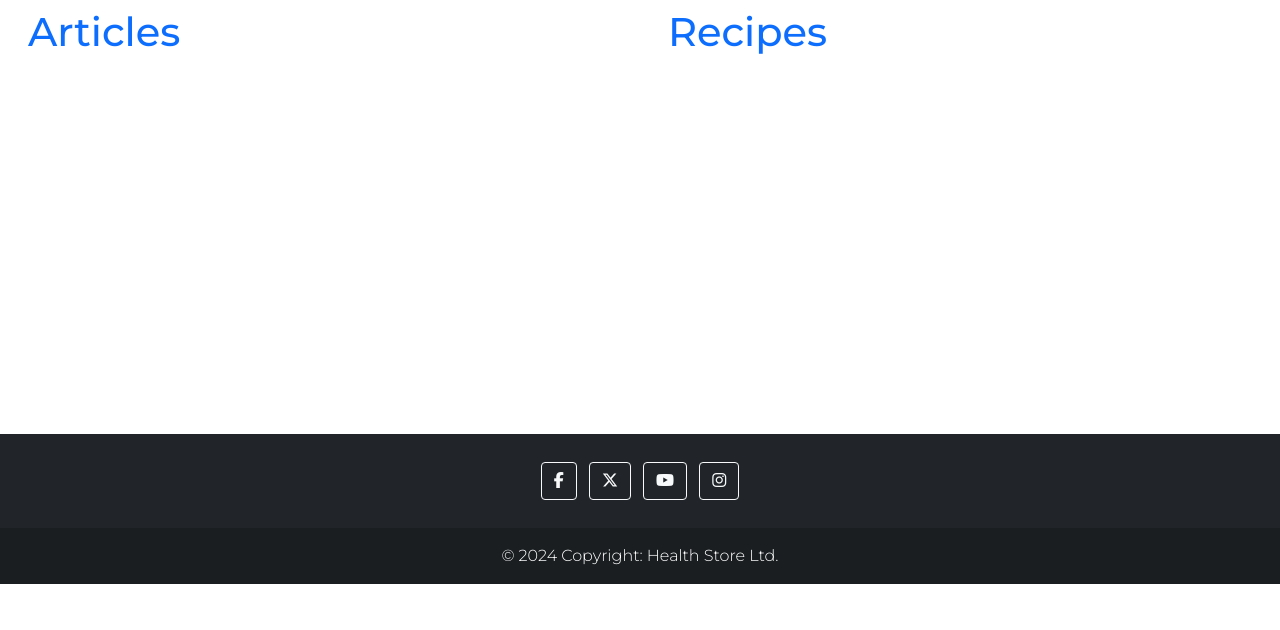
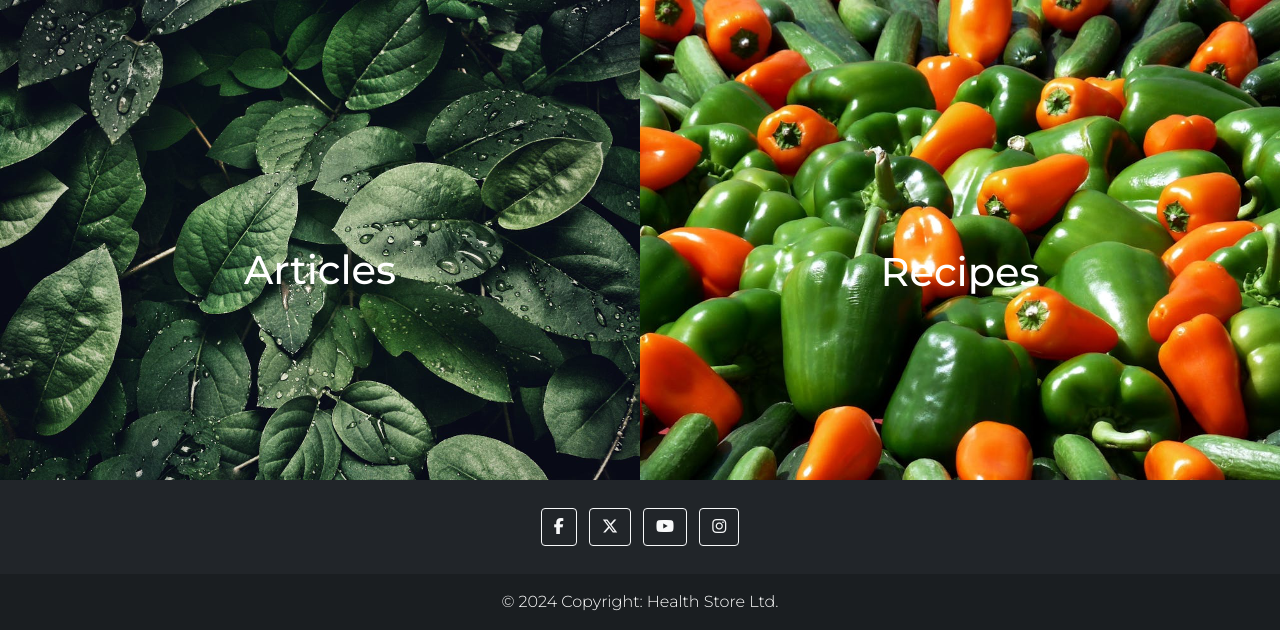
Before and after one commit to Agnieszka-21/health-store, a Django app: page /blog/ in a window 1280 px wide. Shown: the part 216-846 px from the top of the page. Before the commit the page ends 800 px from the top, so only its background shows below. Run offline with Django 4.2, Linux system fonts and the light colour scheme; some libraries are stand-ins or nearby versions; some web fonts are replaced.

Commit message:
Develop styling for the general blog page leading to articles/recipes

```diff
--- a/blog/static/blog/css/blog.css
+++ b/blog/static/blog/css/blog.css
@@ -1,3 +1,26 @@
+.blog-options {
+    height: 60vh;
+}
+
+.blog-options-title {
+    color: white;
+    text-align: center;
+    margin-top: 45%;
+}
+
+.articles-bg-img {
+    background-color: darkgreen;
+    background: url('/media/options_articles.jpg') no-repeat center center fixed;
+    background-size: cover;
+}
+
+.recipes-bg-img {
+    background-color: black;
+    background: url('/media/options_recipes.jpg') no-repeat center center fixed;
+    background-size: cover;
+}
+
+
 #blog-content ~ div {
     width: 80vw;
 }
--- a/blog/templates/blog/blog_options.html
+++ b/blog/templates/blog/blog_options.html
@@ -1,18 +1,25 @@
 {% extends "base.html" %}
 {% load static %}
 
+
+{% block extra_css %}
+<link rel="stylesheet" href="{% static 'blog/css/blog.css' %}">
+{% endblock %}
 
 {% block extra_title %}- Articles and recipes that support your health and well-being{% endblock %}
 
 {% block content %}
 <div class="container-fluid">
-    <div class="row">
-        <div class="col-12 col-lg-6">
-            <h1><a class="nav-link" href="{% url 'articles' %}">Articles</a></h1>
+    <div class="row blog-options">
+        <div class="col-12 flex-grow-1 col-lg-6 flex-lg-grow-0 articles-bg-img d-flex justify-content-center align-items-center">
+            <a class="nav-link" href="{% url 'articles' %}">
+                <h1 class="blog-options-title">Articles</h1>
+            </a>
         </div>
-
-        <div class="col-12 col-lg-6">
-            <h1><a class="nav-link" href="{% url 'recipes' %}">Recipes</a></h1>
+        <div class="col-12 flex-grow-1 col-lg-6 flex-lg-grow-0 recipes-bg-img d-flex justify-content-center align-items-center">
+            <a class="nav-link" href="{% url 'recipes' %}">
+                <h1 class="blog-options-title">Recipes</h1>
+            </a>
         </div>
     </div>
 
```
Also changed, not shown: media/options_articles.jpg (added), media/options_recipes.jpg (added).
